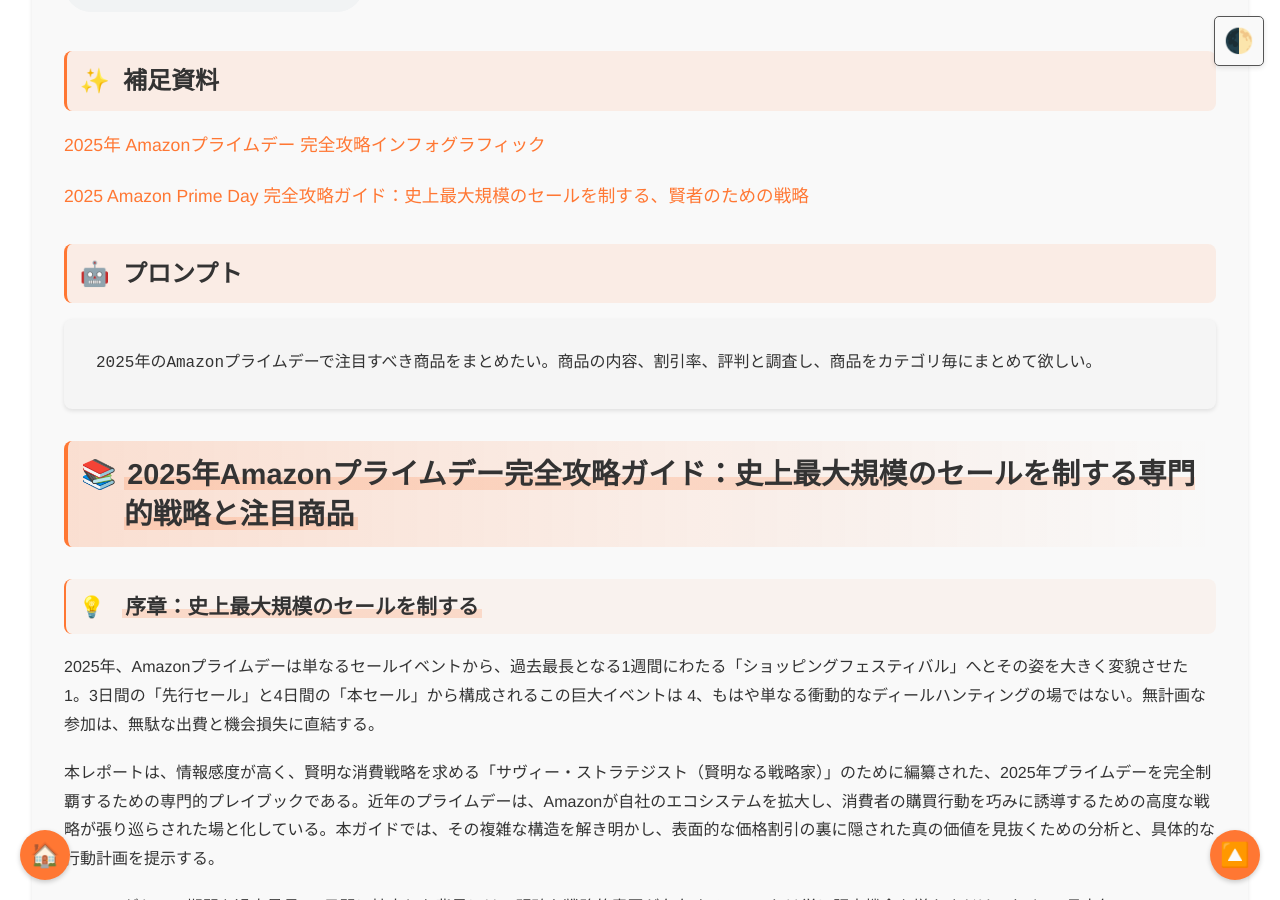
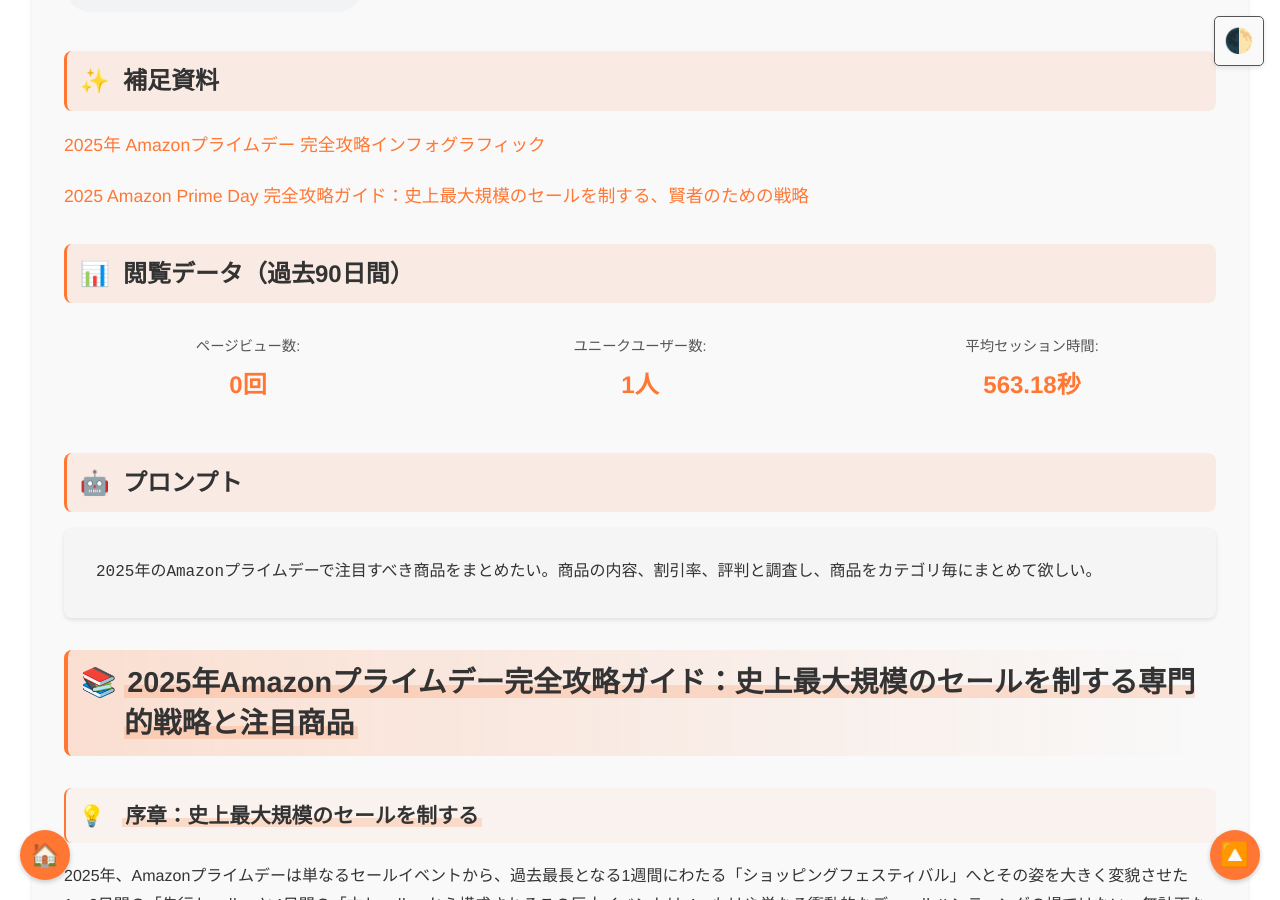
Before and after one commit to aegisfleet/share-deepresearch, a Jekyll site: the page built from _topics/amazon-prime-day/index.md, in a window 1280 px wide and 900 px high, scrolled down 541 px. Built offline with Jekyll 4.4.1, drawn with Linux system fonts in a browser that asks for light colours.

Commit message:
Update GA4 metrics

```diff
--- a/_topics/amazon-prime-day/index.md
+++ b/_topics/amazon-prime-day/index.md
@@ -3,6 +3,10 @@ audio: /share-deepresearch/assets/audio/amazon-prime-day.mp3
 category: research
 date: 2025-07-06
 description: 2025年のAmazonプライムデーで注目すべき商品をカテゴリ毎にまとめ、商品の内容、割引率、評判を調査した完全攻略ガイド。史上最大規模のセールを制するための専門的戦略と注目商品125選を紹介。
+ga4_metrics:
+  avgSessionDuration: 563.181632
+  pageViews: 0
+  users: 1
 layout: topic
 prompt: 2025年のAmazonプライムデーで注目すべき商品をまとめたい。商品の内容、割引率、評判と調査し、商品をカテゴリ毎にまとめて欲しい。
 supplementary_materials:
```
